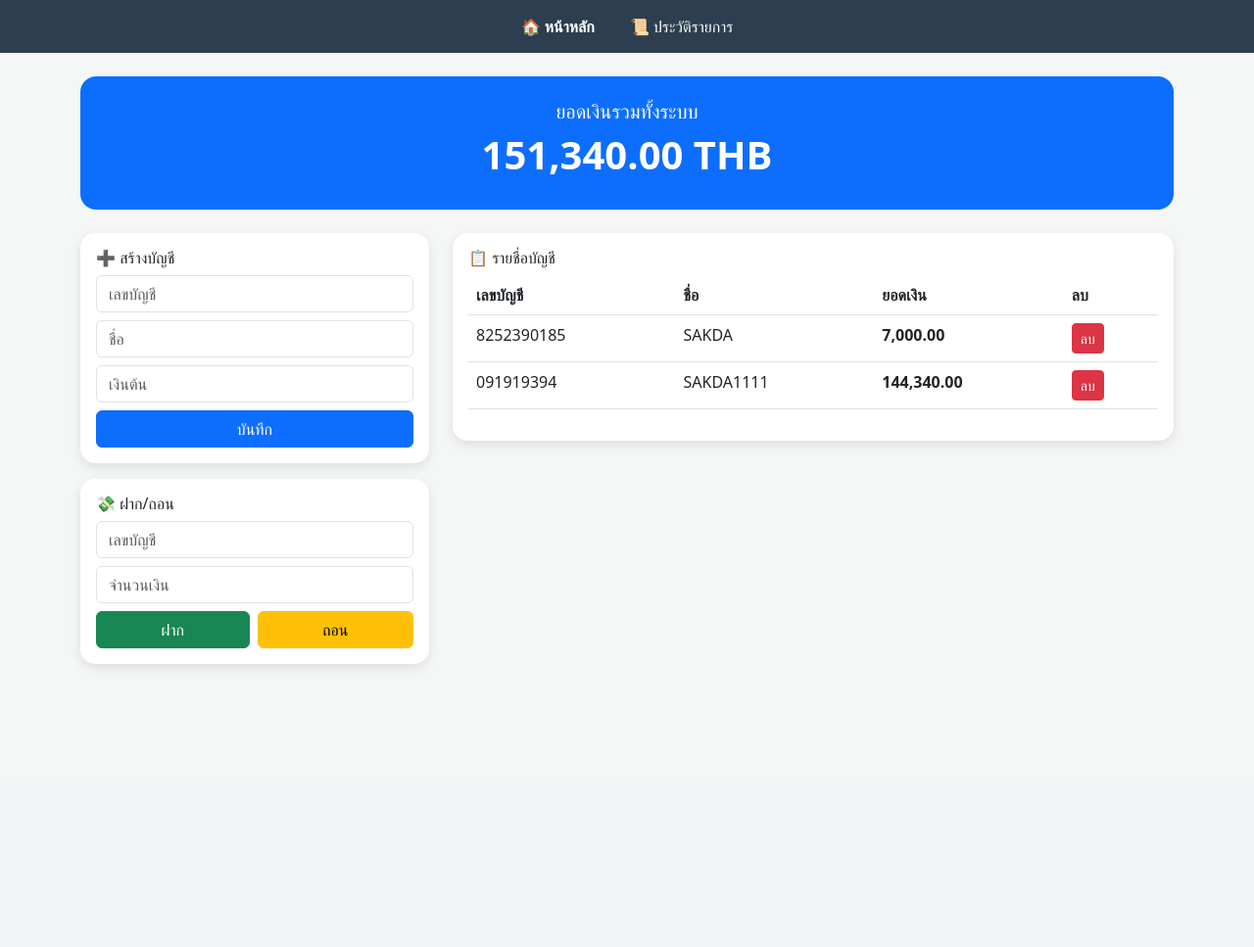
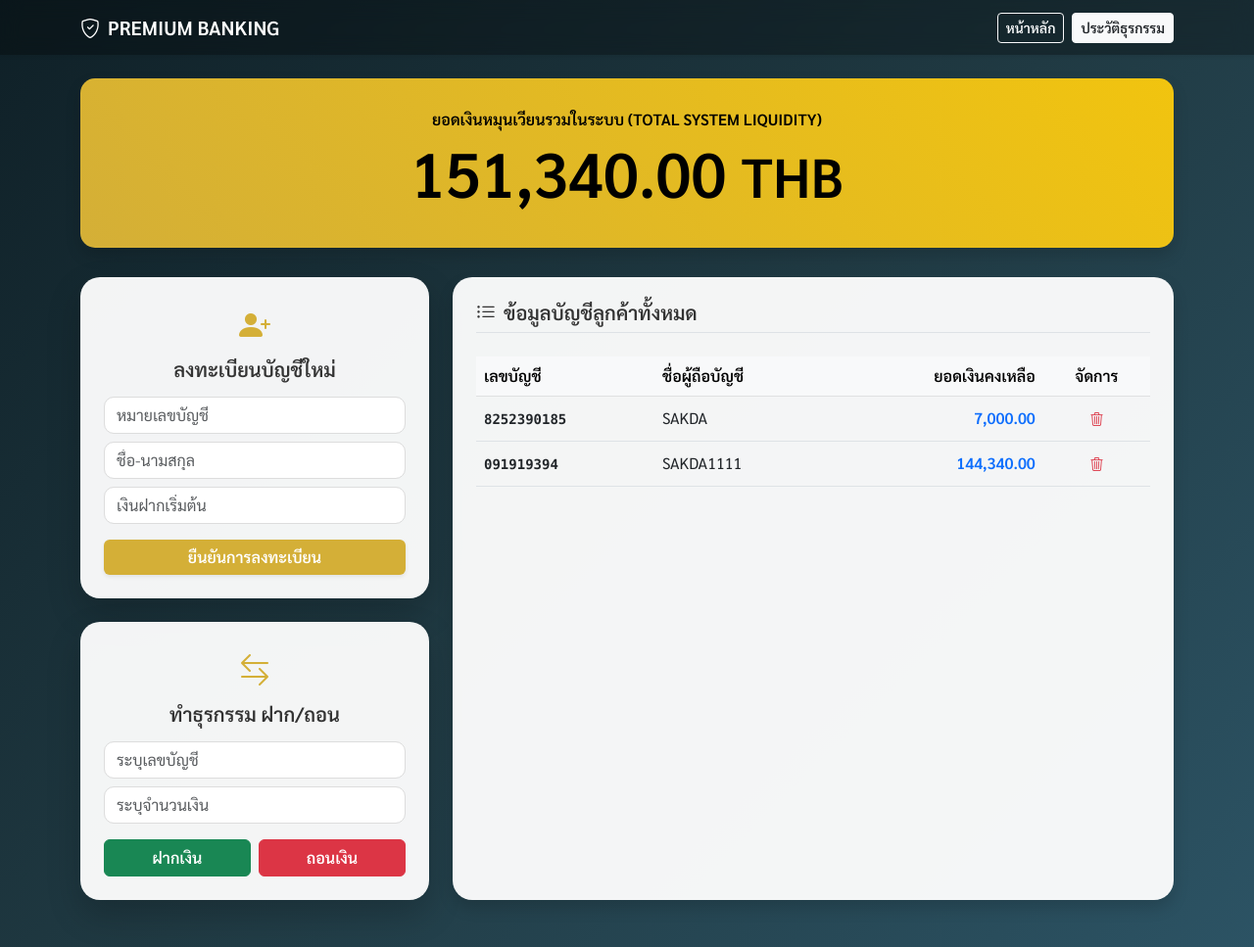
Before and after one commit to SAKDA16/atm_project_68_1, a Flask app: page / in a window 1280 px wide. Shown: the whole page at 98% size. Before the commit the page ends 681 px from the top, so only its background shows below. Run offline with Flask 3, Linux system fonts and the light colour scheme; data comes from the database, SQL or seed files in the repository; parts of the project's set-up code (start-up, migrations or seed data) failed here and were passed over.

Commit message:
update code: added new features

```diff
--- a/app.py
+++ b/app.py
@@ -3,15 +3,13 @@ from flask_sqlalchemy import SQLAlchemy
 from datetime import datetime
 
 app = Flask(__name__)
-app.secret_key = "atm_secret_68_key"
+app.secret_key = "atm_official_secure_key"
 
-# การตั้งค่า MySQL (ปรับชื่อ db เป็น atm_db)
 app.config['SQLALCHEMY_DATABASE_URI'] = 'mysql+pymysql://root:@localhost/atm_db'
 app.config['SQLALCHEMY_TRACK_MODIFICATIONS'] = False
 
 db = SQLAlchemy(app)
 
-# --- Database Models ---
 class Account(db.Model):
     __tablename__ = 'accounts'
     id = db.Column(db.Integer, primary_key=True)
@@ -35,7 +33,6 @@ def log_event(acc_num, action, amount=0.0):
     db.session.add(log)
     db.session.commit()
 
-# --- Routes ---
 @app.route('/')
 def index():
     accounts = Account.query.all()
@@ -51,43 +48,61 @@ def history():
 def create():
     acc_num = request.form.get('account_number')
     name = request.form.get('username')
-    bal = float(request.form.get('balance', 0))
-    if Account.query.filter_by(account_number=acc_num).first():
-        flash("เลขบัญชีนี้มีอยู่แล้ว!", "danger")
+    try:
+        bal = float(request.form.get('balance', 0))
+    except: bal = 0
+
+    if bal < 0:
+        flash("ไม่สามารถสร้างบัญชีด้วยยอดเงินติดลบได้", "danger")
+    elif Account.query.filter_by(account_number=acc_num).first():
+        flash("เลขบัญชีนี้มีอยู่แล้วในระบบ", "danger")
     else:
         db.session.add(Account(account_number=acc_num, username=name, balance=bal))
         db.session.commit()
         log_event(acc_num, "เปิดบัญชีใหม่", bal)
-        flash("สร้างบัญชีสำเร็จ", "success")
+        flash("ลงทะเบียนบัญชีใหม่สำเร็จ", "success")
     return redirect(url_for('index'))
 
 @app.route('/action', methods=['POST'])
 def action():
     acc_num = request.form.get('account_number')
-    amt = float(request.form.get('amount', 0))
     act = request.form.get('action')
+    try:
+        amt = float(request.form.get('amount', 0))
+    except:
+        flash("กรุณาระบุจำนวนเงินเป็นตัวเลข", "danger")
+        return redirect(url_for('index'))
+
+    if amt <= 0:
+        flash("จำนวนเงินต้องมากกว่า 0 บาท", "danger")
+        return redirect(url_for('index'))
+
     acc = Account.query.filter_by(account_number=acc_num).first()
     if not acc:
-        flash("ไม่พบเลขบัญชี", "danger")
+        flash("ไม่พบข้อมูลเลขบัญชีนี้", "danger")
     elif act == 'deposit':
         acc.balance += amt
         log_event(acc_num, "ฝากเงิน", amt)
-        flash("ฝากเงินสำเร็จ", "success")
-    elif act == 'withdraw' and acc.balance >= amt:
-        acc.balance -= amt
-        log_event(acc_num, "ถอนเงิน", amt)
-        flash("ถอนเงินสำเร็จ", "success")
-    else:
-        flash("ยอดเงินไม่พอ!", "warning")
+        flash(f"ฝากเงินจำนวน {amt:,.2f} บาท สำเร็จ", "success")
+    elif act == 'withdraw':
+        if acc.balance >= amt:
+            acc.balance -= amt
+            log_event(acc_num, "ถอนเงิน", amt)
+            flash(f"ถอนเงินจำนวน {amt:,.2f} บาท สำเร็จ", "success")
+        else:
+            flash("ยอดเงินในบัญชีไม่เพียงพอ", "warning")
+
     db.session.commit()
     return redirect(url_for('index'))
 
 @app.route('/delete/<int:id>')
 def delete(id):
     acc = Account.query.get(id)
-    log_event(acc.account_number, "ลบบัญชี")
-    db.session.delete(acc)
-    db.session.commit()
+    if acc:
+        log_event(acc.account_number, "ลบบัญชี")
+        db.session.delete(acc)
+        db.session.commit()
+        flash("ลบข้อมูลบัญชีเรียบร้อยแล้ว", "info")
     return redirect(url_for('index'))
 
 if __name__ == '__main__':
--- a/templates/index.html
+++ b/templates/index.html
@@ -2,62 +2,114 @@
 <html lang="th">
 <head>
     <meta charset="UTF-8">
-    <title>ATM System</title>
+    <meta name="viewport" content="width=device-width, initial-scale=1.0">
+    <title>Official ATM Portal</title>
     <link href="https://cdn.jsdelivr.net/npm/bootstrap@5.3.0/dist/css/bootstrap.min.css" rel="stylesheet">
+    <link rel="stylesheet" href="https://cdn.jsdelivr.net/npm/bootstrap-icons@1.11.1/font/bootstrap-icons.css">
+    <link href="https://fonts.googleapis.com/css2?family=Sarabun:wght@300;400;600&display=swap" rel="stylesheet">
     <style>
-        body { background: #f4f7f6; }
-        .nav-custom { background: #2c3e50; padding: 15px; }
-        .card { border-radius: 15px; border: none; box-shadow: 0 4px 12px rgba(0,0,0,0.1); }
+        body {
+            background: linear-gradient(135deg, #0f2027, #203a43, #2c5364);
+            font-family: 'Sarabun', sans-serif;
+            min-height: 100vh;
+            color: #fff;
+        }
+        .navbar { background: rgba(0, 0, 0, 0.3); backdrop-filter: blur(10px); }
+        .atm-card {
+            background: rgba(255, 255, 255, 0.95);
+            border-radius: 20px;
+            border: none;
+            color: #333;
+            box-shadow: 0 15px 35px rgba(0,0,0,0.2);
+        }
+        .total-display {
+            background: linear-gradient(45deg, #d4af37, #f1c40f);
+            color: #000;
+            border-radius: 15px;
+            padding: 30px;
+            margin-bottom: 30px;
+        }
+        .btn-gold { background: #d4af37; color: #fff; border: none; }
+        .btn-gold:hover { background: #b8962e; color: #fff; }
+        .table { --bs-table-bg: transparent; }
+        .form-control { border-radius: 10px; border: 1px solid #ddd; }
+        .icon-box { font-size: 2rem; color: #d4af37; margin-bottom: 10px; }
     </style>
 </head>
 <body>
-    <nav class="nav-custom mb-4 text-center">
-        <a href="/" class="text-white text-decoration-none mx-3 fw-bold">🏠 หน้าหลัก</a>
-        <a href="/history" class="text-white text-decoration-none mx-3">📜 ประวัติรายการ</a>
+    <nav class="navbar navbar-dark mb-4 shadow-sm">
+        <div class="container">
+            <a class="navbar-brand fw-bold" href="/"><i class="bi bi-shield-check me-2"></i>PREMIUM BANKING</a>
+            <div class="d-flex">
+                <a href="/" class="btn btn-outline-light btn-sm me-2 fw-bold">หน้าหลัก</a>
+                <a href="/history" class="btn btn-light btn-sm fw-bold text-dark">ประวัติธุรกรรม</a>
+            </div>
+        </div>
     </nav>
-    <div class="container">
-        <div class="bg-primary text-white p-4 rounded-4 mb-4 text-center">
-            <h5>ยอดเงินรวมทั้งระบบ</h5>
-            <h1 class="fw-bold">{{ "{:,.2f}".format(total) }} THB</h1>
+
+    <div class="container pb-5">
+        <div class="total-display text-center shadow">
+            <p class="text-uppercase mb-1 fw-bold">ยอดเงินหมุนเวียนรวมในระบบ (Total System Liquidity)</p>
+            <h1 class="display-3 fw-bold">{{ "{:,.2f}".format(total) }} <small>THB</small></h1>
         </div>
-        {% with messages = get_flashed_messages(with_categories=true) %}{% if messages %}{% for c, m in messages %}
-            <div class="alert alert-{{c}}">{{m}}</div>
-        {% endfor %}{% endif %}{% endwith %}
-        <div class="row">
-            <div class="col-md-4">
-                <div class="card p-3 mb-3">
-                    <h6>➕ สร้างบัญชี</h6>
+
+        {% with messages = get_flashed_messages(with_categories=true) %}
+            {% if messages %}{% for c, m in messages %}
+                <div class="alert alert-{{c}} alert-dismissible fade show border-0 shadow-sm rounded-3">{{m}}</div>
+            {% endfor %}{% endif %}
+        {% endwith %}
+
+        <div class="row g-4">
+            <div class="col-lg-4">
+                <div class="atm-card p-4 mb-4">
+                    <div class="text-center icon-box"><i class="bi bi-person-plus-fill"></i></div>
+                    <h5 class="text-center fw-bold mb-3">ลงทะเบียนบัญชีใหม่</h5>
                     <form action="/create" method="POST">
-                        <input type="text" name="account_number" class="form-control mb-2" placeholder="เลขบัญชี" required>
-                        <input type="text" name="username" class="form-control mb-2" placeholder="ชื่อ" required>
-                        <input type="number" name="balance" class="form-control mb-2" placeholder="เงินต้น" step="0.1">
-                        <button class="btn btn-primary w-100">บันทึก</button>
+                        <div class="mb-2"><input type="text" name="account_number" class="form-control" placeholder="หมายเลขบัญชี" required></div>
+                        <div class="mb-2"><input type="text" name="username" class="form-control" placeholder="ชื่อ-นามสกุล" required></div>
+                        <div class="mb-3"><input type="number" name="balance" class="form-control" placeholder="เงินฝากเริ่มต้น" step="0.01"></div>
+                        <button class="btn btn-gold w-100 fw-bold shadow-sm">ยืนยันการลงทะเบียน</button>
                     </form>
                 </div>
-                <div class="card p-3">
-                    <h6>💸 ฝาก/ถอน</h6>
+
+                <div class="atm-card p-4">
+                    <div class="text-center icon-box"><i class="bi bi-arrow-left-right"></i></div>
+                    <h5 class="text-center fw-bold mb-3">ทำธุรกรรม ฝาก/ถอน</h5>
                     <form action="/action" method="POST">
-                        <input type="text" name="account_number" class="form-control mb-2" placeholder="เลขบัญชี" required>
-                        <input type="number" name="amount" class="form-control mb-2" placeholder="จำนวนเงิน" required>
-                        <div class="d-flex gap-2">
-                            <button name="action" value="deposit" class="btn btn-success flex-grow-1">ฝาก</button>
-                            <button name="action" value="withdraw" class="btn btn-warning flex-grow-1">ถอน</button>
+                        <div class="mb-2"><input type="text" name="account_number" class="form-control" placeholder="ระบุเลขบัญชี" required></div>
+                        <div class="mb-3"><input type="number" name="amount" class="form-control" placeholder="ระบุจำนวนเงิน" step="0.01" required></div>
+                        <div class="row g-2">
+                            <div class="col-6"><button name="action" value="deposit" class="btn btn-success w-100 fw-bold">ฝากเงิน</button></div>
+                            <div class="col-6"><button name="action" value="withdraw" class="btn btn-danger w-100 fw-bold">ถอนเงิน</button></div>
                         </div>
                     </form>
                 </div>
             </div>
-            <div class="col-md-8">
-                <div class="card p-3">
-                    <h6>📋 รายชื่อบัญชี</h6>
-                    <table class="table">
-                        <thead><tr><th>เลขบัญชี</th><th>ชื่อ</th><th>ยอดเงิน</th><th>ลบ</th></tr></thead>
+
+            <div class="col-lg-8">
+                <div class="atm-card p-4 h-100 shadow">
+                    <h5 class="fw-bold mb-4 border-bottom pb-2"><i class="bi bi-list-ul me-2"></i>ข้อมูลบัญชีลูกค้าทั้งหมด</h5>
+                    <div class="table-responsive">
+                        <table class="table align-middle">
+                            <thead class="table-light">
+                                <tr>
+                                    <th>เลขบัญชี</th>
+                                    <th>ชื่อผู้ถือบัญชี</th>
+                                    <th class="text-end">ยอดเงินคงเหลือ</th>
+                                    <th class="text-center">จัดการ</th>
+                                </tr>
+                            </thead>
                             <tbody>
                                 {% for a in accounts %}
                                 <tr>
-                                <td>{{a.account_number}}</td>
+                                    <td><code class="text-dark fw-bold">{{a.account_number}}</code></td>
                                     <td>{{a.username}}</td>
-                                <td class="fw-bold">{{ "{:,.2f}".format(a.balance) }}</td>
-                                <td><a href="/delete/{{a.id}}" class="btn btn-sm btn-danger">ลบ</a></td>
+                                    <td class="text-end fw-bold text-primary">{{ "{:,.2f}".format(a.balance) }}</td>
+                                    <td class="text-center">
+                                        <a href="/delete/{{a.id}}" class="btn btn-outline-danger btn-sm border-0" onclick="return confirm('ยืนยันการลบข้อมูลบัญชี?')">
+                                            <i class="bi bi-trash3"></i>
+                                        </a>
+                                    </td>
                                 </tr>
                                 {% endfor %}
                             </tbody>
@@ -66,5 +118,6 @@
                 </div>
             </div>
         </div>
+    </div>
 </body>
 </html>
```
Also changed, not shown: templates/history.html (+11 -18 lines). Lines whose indentation alone changed are shown as unchanged.
